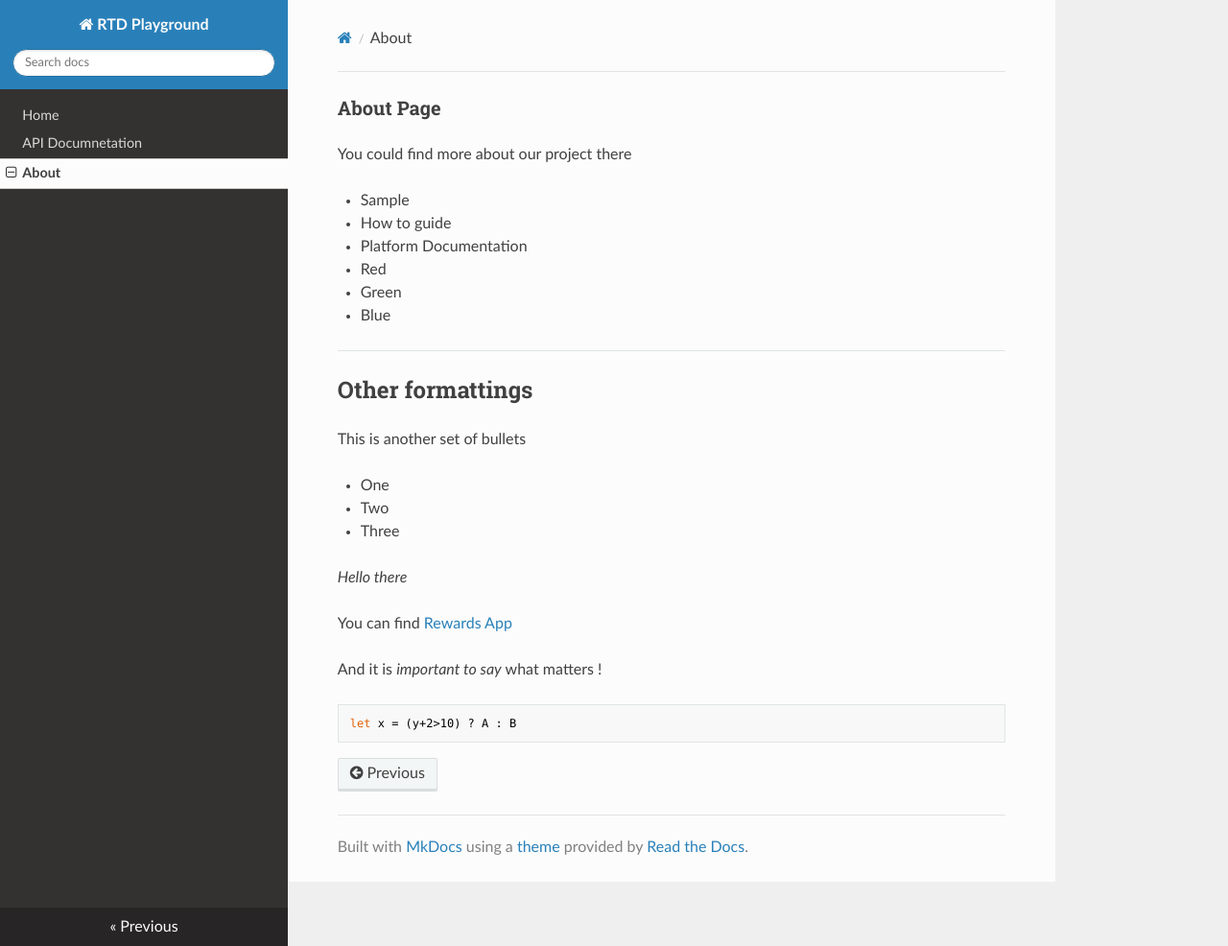
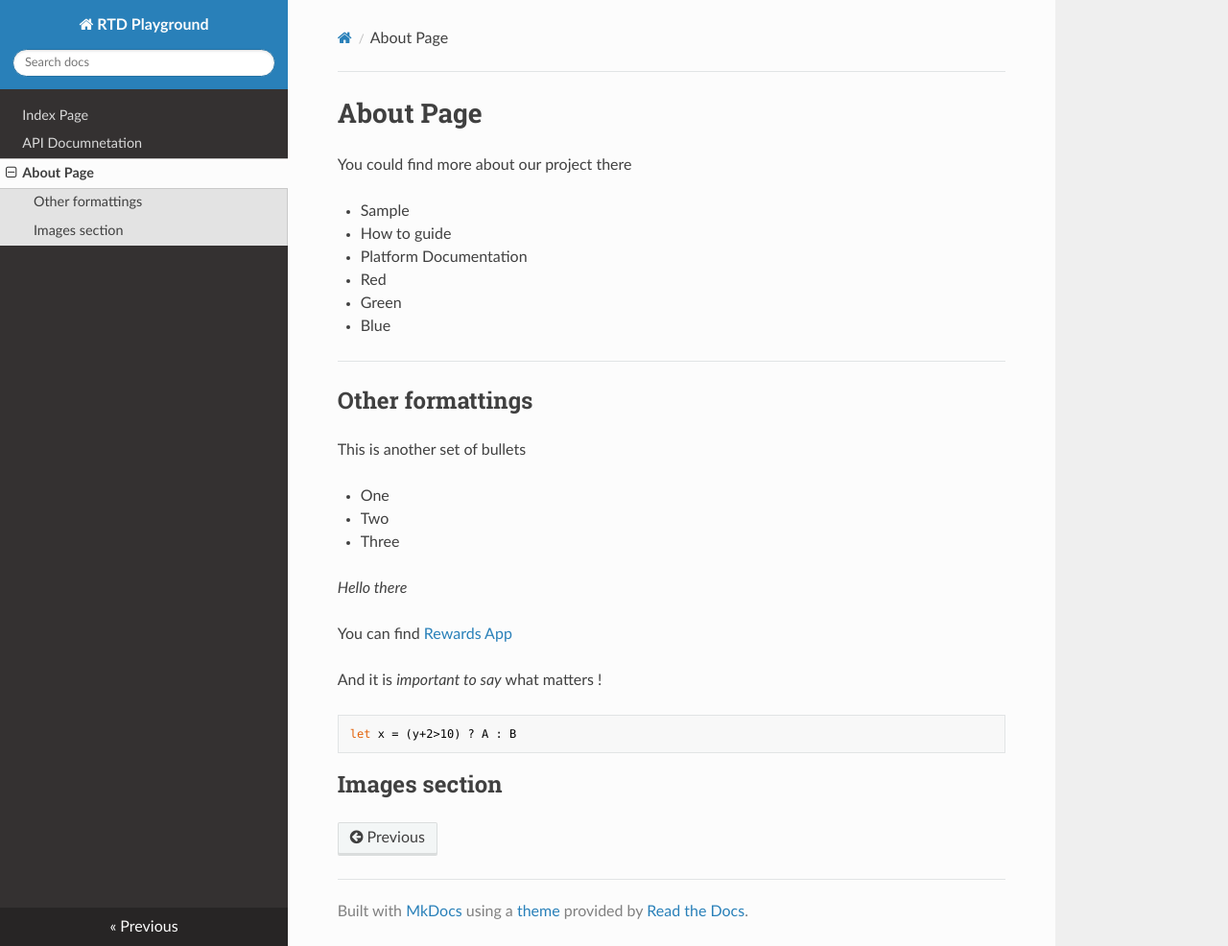
Before and after one commit to fidenz-chim/rtd-playground, an MkDocs documentation site: the page built from docs/about.md, in a window 1280 px wide and 986 px high. Shown: the whole window at 96% size. Built offline with MkDocs 1.6.1, drawn with Linux system fonts in a browser that asks for light colours; nearby versions of some CDN libraries; old or Windows-style settings are respelled for this version of MkDocs.

Commit message:
formatting 8

````diff
--- a/docs/about.md
+++ b/docs/about.md
@@ -1,4 +1,4 @@
-### About Page ###
+# About Page #
 
 You could find more about our project there
 
@@ -26,3 +26,5 @@ And it is *important to say* what matters !
 ```
 let x = (y+2>10) ? A : B
 ```
+
+## Images section ##
````
Also changed, not shown: docs/index.md (+1 -1 lines).
